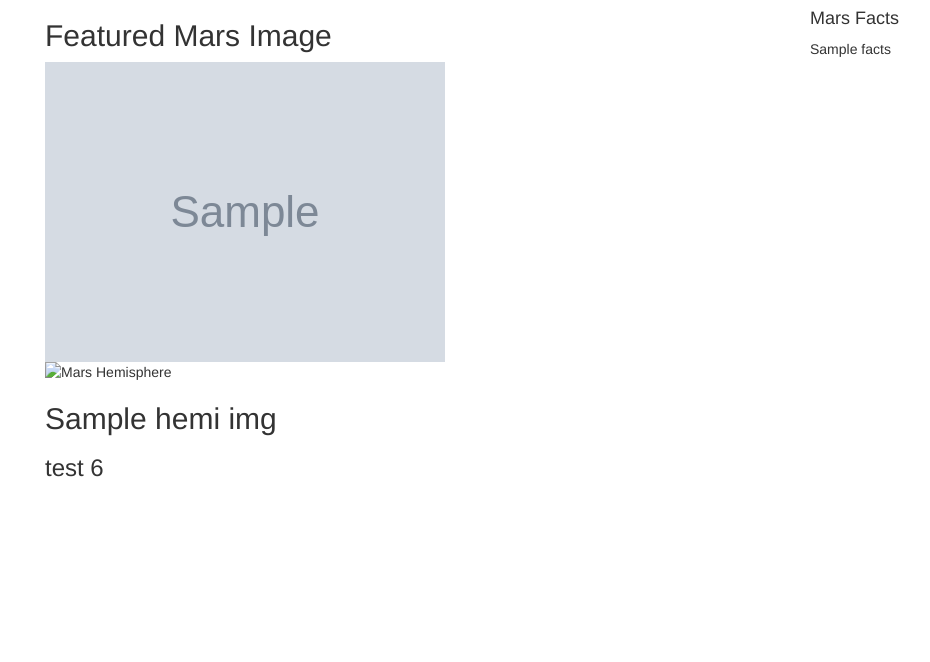
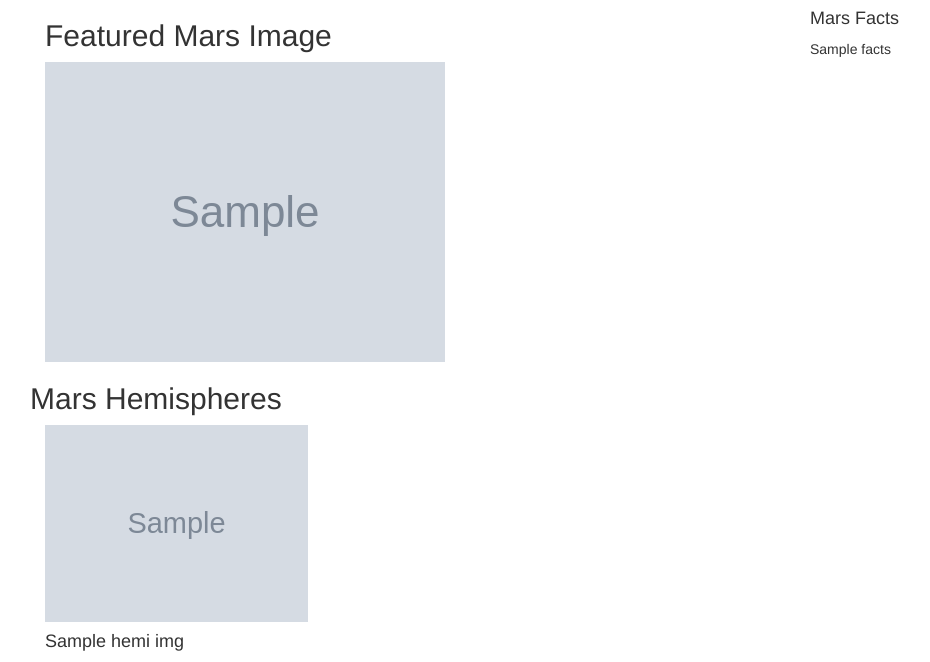
Before and after one commit to cbeckler/mission_to_mars, a Flask app: page / in a window 1280 px wide. Shown: the part 405-1067 px from the top of the page, without its empty margins (25-955 px from the left). Before the commit the page ends 882 px from the top, so only its background shows below. Run offline with Flask 2, Linux system fonts and the light colour scheme; grey boxes marked "Sample" are stand-in pictures; a database or web service that is not in the repository returns one stand-in record (values such as "Sample title"); some libraries are stand-ins or nearby versions.

Commit message:
mars hemispheres to index

```diff
--- a/apps/templates/index.html
+++ b/apps/templates/index.html
@@ -49,17 +49,17 @@
     </div>
     <!-- Mars Hemispheres -->
     <div class="row" id="mars-hemispheres">
+      <h2>Mars Hemispheres</h2>
       {% for hemi_img in mars.hemi_imgs %}
-      <div class="col-md-8">
+      <div class="col-md-3">
       <img
-          src="{{test}}"
+          src="{{hemi_img.img_url}}"
           class="img-responsive"
           alt="Mars Hemisphere"
       />
-      <h2>{{hemi_img.title}}</h2>
-      <h3>test 6</h3>
+      <h4>{{hemi_img.title}}</h4>
+      </div>
       {% endfor %}
-      </div>
     </div>
   </div>
 </body>
```
